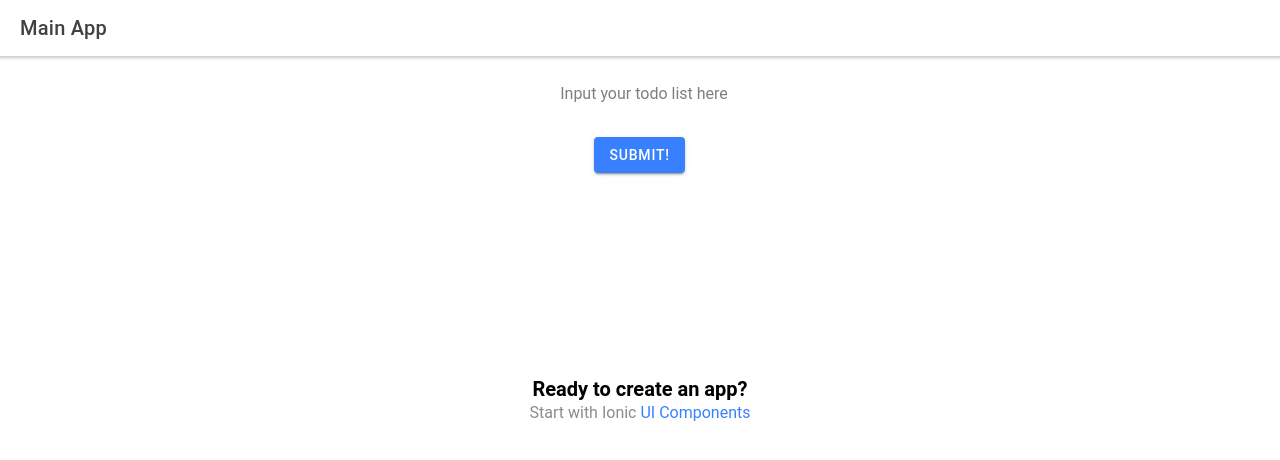
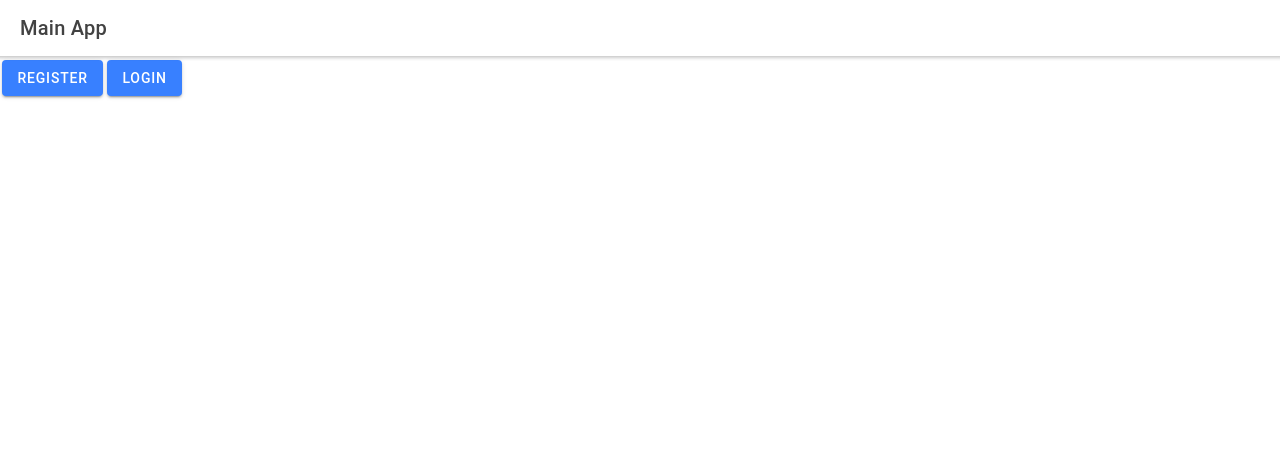
Before and after one commit to saas786/get_goals, a React (Create React App) app: page /home in a window 1280 px wide. Shown: the top 460 px of the page. Built offline with nearby package versions, Linux system fonts and the light colour scheme.

Commit message:
Create Modal For Auth

```diff
--- a/src/App.tsx
+++ b/src/App.tsx
@@ -22,6 +22,7 @@ import '@ionic/react/css/display.css';
 
 /* Theme variables */
 import './theme/variables.css';
+import Auth from 'pages/Auth';
 
 const App: React.FC = () => (
   <IonApp>
@@ -29,6 +30,7 @@ const App: React.FC = () => (
       <IonRouterOutlet>
         <Route exact path="/home">
           <Home />
+          <Auth />
         </Route>
         <Route exact path="/">
           <Redirect to="/home" />
--- /dev/null
+++ b/src/components/AuthModal.tsx
@@ -0,0 +1,71 @@
+import React, { useState } from "react";
+import {
+  IonModal,
+  IonButton,
+  IonContent,
+  IonList,
+  IonItemDivider,
+  IonItem,
+  IonInput,
+  IonLabel,
+} from "@ionic/react";
+
+export const RegisterModal: React.FC = () => {
+  const [showRegisterModal, setShowRegisterModal] = useState(false);
+  const [showLoginModal, setShowLoginModal] = useState(false);
+
+  const [name, setName] = useState<string>();
+  const [email, setEmail] = useState<string>();
+  const [password, setPassword] = useState<string>();
+
+  return (
+    <IonContent>
+      <IonModal isOpen={showRegisterModal}>
+        <p>Register</p>
+
+        <IonList>
+          <IonItem>
+            <IonLabel position="floating">Name</IonLabel>
+            <IonInput value={name}></IonInput>
+          </IonItem>
+
+          <IonItem>
+            <IonLabel position="floating">Email</IonLabel>
+            <IonInput value={email}></IonInput>
+          </IonItem>
+
+          <IonItem>
+            <IonLabel position="floating">Password</IonLabel>
+            <IonInput type="password" value={password}></IonInput>
+          </IonItem>
+        </IonList>
+        <IonButton onClick={() => setShowRegisterModal(false)}>
+          Register
+        </IonButton>
+      </IonModal>
+
+      <IonModal isOpen={showLoginModal}>
+        <p>Login</p>
+
+        <IonList>
+          <IonItem>
+            <IonLabel position="floating">Email</IonLabel>
+            <IonInput value={email}></IonInput>
+          </IonItem>
+
+          <IonItem>
+            <IonLabel position="floating">Password</IonLabel>
+            <IonInput type="password" value={password}></IonInput>
+          </IonItem>
+        </IonList>
+
+        <IonButton onClick={() => setShowLoginModal(false)}>Login</IonButton>
+      </IonModal>
+
+      <IonButton onClick={() => setShowRegisterModal(true)}>Register</IonButton>
+      <IonButton onClick={() => setShowLoginModal(true)}>Login</IonButton>
+    </IonContent>
+  );
+};
+
+export default RegisterModal;
--- /dev/null
+++ b/src/pages/Auth.tsx
@@ -0,0 +1,33 @@
+import {
+  IonContent,
+  IonHeader,
+  IonPage,
+  IonTitle,
+  IonToolbar,
+  IonButton,
+  IonGrid,
+  IonRow,
+  IonCol,
+  IonTextarea,
+} from "@ionic/react";
+
+import AuthModal from "components/AuthModal";
+
+const Auth: React.FC = () => {
+  return (
+    <IonPage>
+      <IonHeader>
+        <IonToolbar>
+          <IonTitle>Main App</IonTitle>
+        </IonToolbar>
+      </IonHeader>
+
+      <IonContent fullscreen>
+        {" "}
+        <AuthModal />
+      </IonContent>
+    </IonPage>
+  );
+};
+
+export default Auth;
--- a/src/pages/Home.tsx
+++ b/src/pages/Home.tsx
@@ -11,16 +11,14 @@ import {
   IonTextarea,
 } from "@ionic/react";
 import { TextareaChangeEventDetail } from "@ionic/core";
-import React, {
-  MouseEventHandler,
-  useEffect,
-  useState,
-} from "react";
+import React, { MouseEventHandler, useEffect, useState } from "react";
+
 import "@ionic/core/css/core.css";
 import "@ionic/core/css/ionic.bundle.css";
-import ExploreContainer from "components/ExploreContainer";
 import "./Home.css";
+
 import List from "components/List";
+import AuthModal from "components/AuthModal";
 
 const getLocalStorage = () => {
   let list = localStorage.getItem("list");
@@ -126,7 +124,7 @@ const Home: React.FC = () => {
 
           <List items={list} removeItem={removeItem} editItem={editItem} />
         </IonGrid>
-        <ExploreContainer />
+        {/* <AuthModal /> */}
       </IonContent>
     </IonPage>
   );
```
